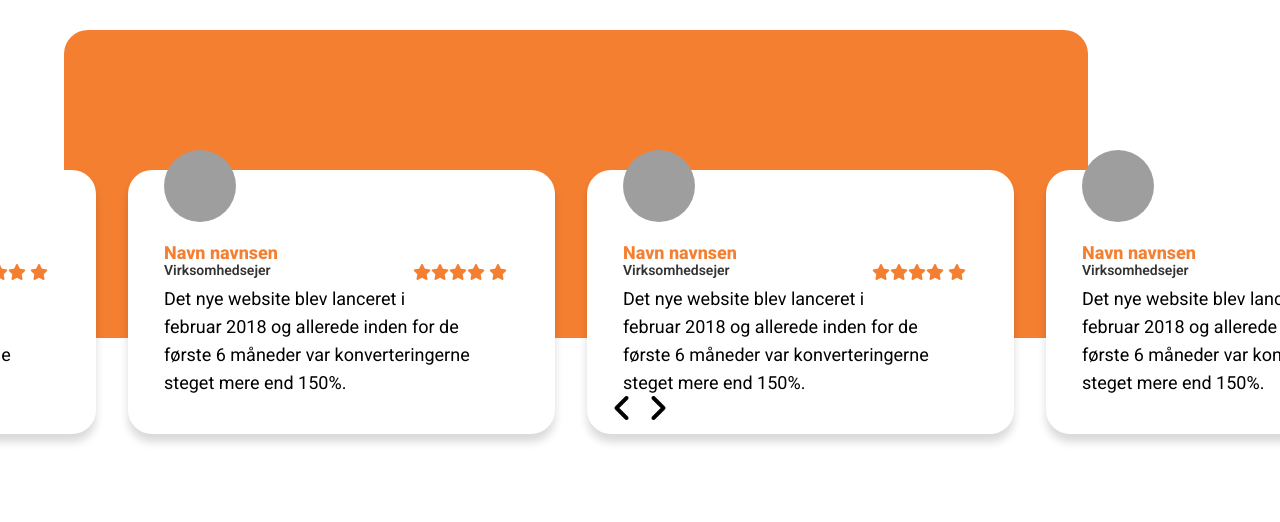
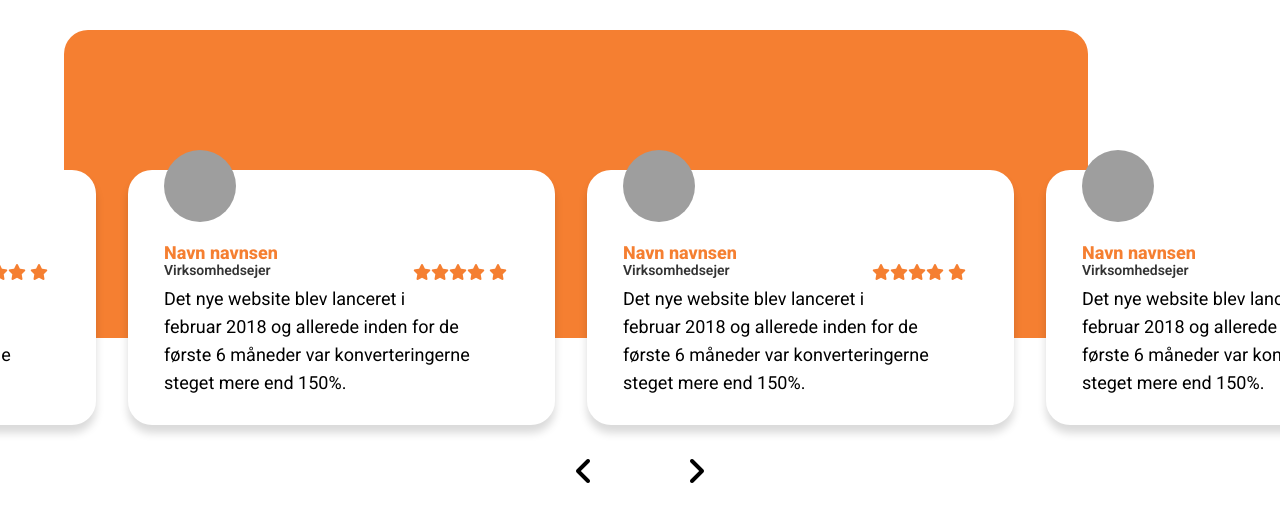
Before and after one commit to YonasValentin/Komunikado, a plain HTML site: page index.html in a window 1280 px wide. Shown: the part 186-708 px from the top of the page. Drawn offline with nearby package versions, Linux system fonts and the light colour scheme; grey boxes are pictures that could not be loaded.

```diff
--- a/index.html
+++ b/index.html
@@ -92,6 +92,7 @@
         padding-left: 36px;
         padding-right: 48px;
         padding-bottom: 36px;
+        height: auto;
       }
       .reviews__card:hover {
         border: 4px solid var(--primary-color);
@@ -146,9 +147,8 @@
         align-items: center;
         justify-content: center;
         cursor: pointer;
-        margin-top: 12rem;
         position: absolute;
-        left: 48vw;
+        left: 45vw;
         z-index: 10;
         font-size: 32px;
       }
@@ -157,9 +157,8 @@
         align-items: center;
         justify-content: center;
         cursor: pointer;
-        margin-top: 12rem;
         position: absolute;
-        right: 48vw;
+        right: 45vw;
         z-index: 10;
         font-size: 32px;
       }
@@ -167,9 +166,7 @@
         display: flex;
         flex-wrap: wrap;
         margin-top: 20px;
-        margin-bottom: 40px;
-        width: 416px;
-        height: 264px;
+        margin-bottom: 80px;
         gap: 32px;
       }
     </style>
```
